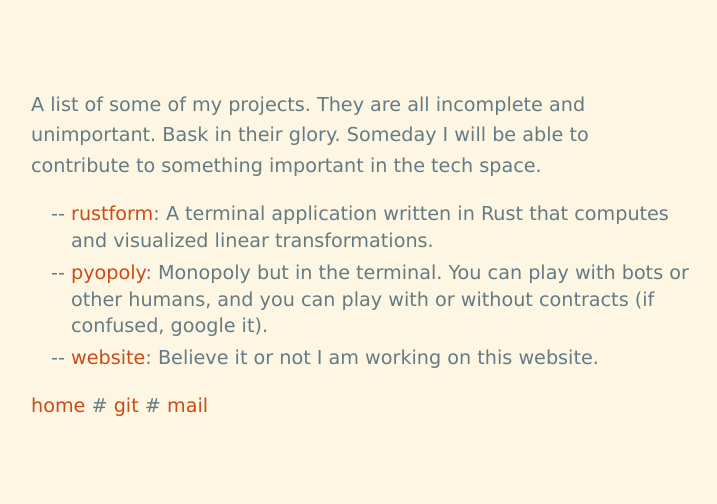
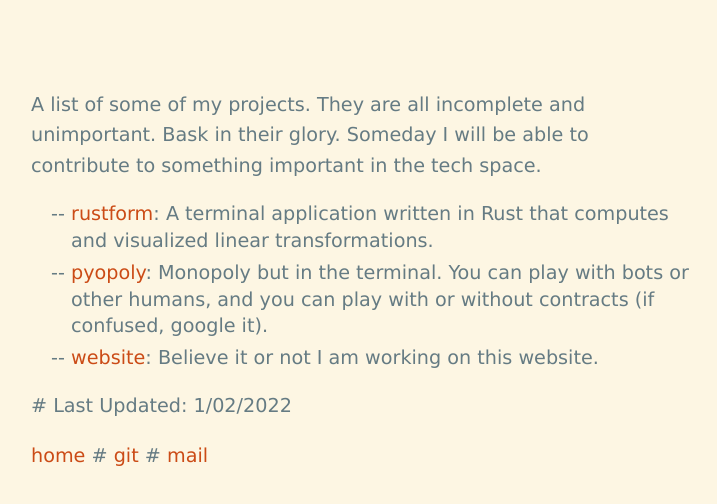
Before and after one commit to IannBridges/website, a plain HTML site: page html/projects.html in a window 1280 px wide. Shown: the whole page, without its empty margins (279-996 px from the left). Drawn offline with Linux system fonts and the light colour scheme.

Commit message:
updated projects with last updated note

```diff
--- a/html/projects.html
+++ b/html/projects.html
@@ -17,6 +17,7 @@
 			<li><a href="https://github.com/IannBridges/pyopoly">pyopoly</a>: Monopoly but in the terminal. You can play with bots or other humans, and you can play with or without contracts (if confused, google it). </li>
 			<li><a href="https://github.com/IannBridges/website">website</a>: Believe it or not I am working on this website.</li>
 		</ul>
+		# Last Updated: 1/02/2022
 		</p>
 	</article>
 <footer>
```
